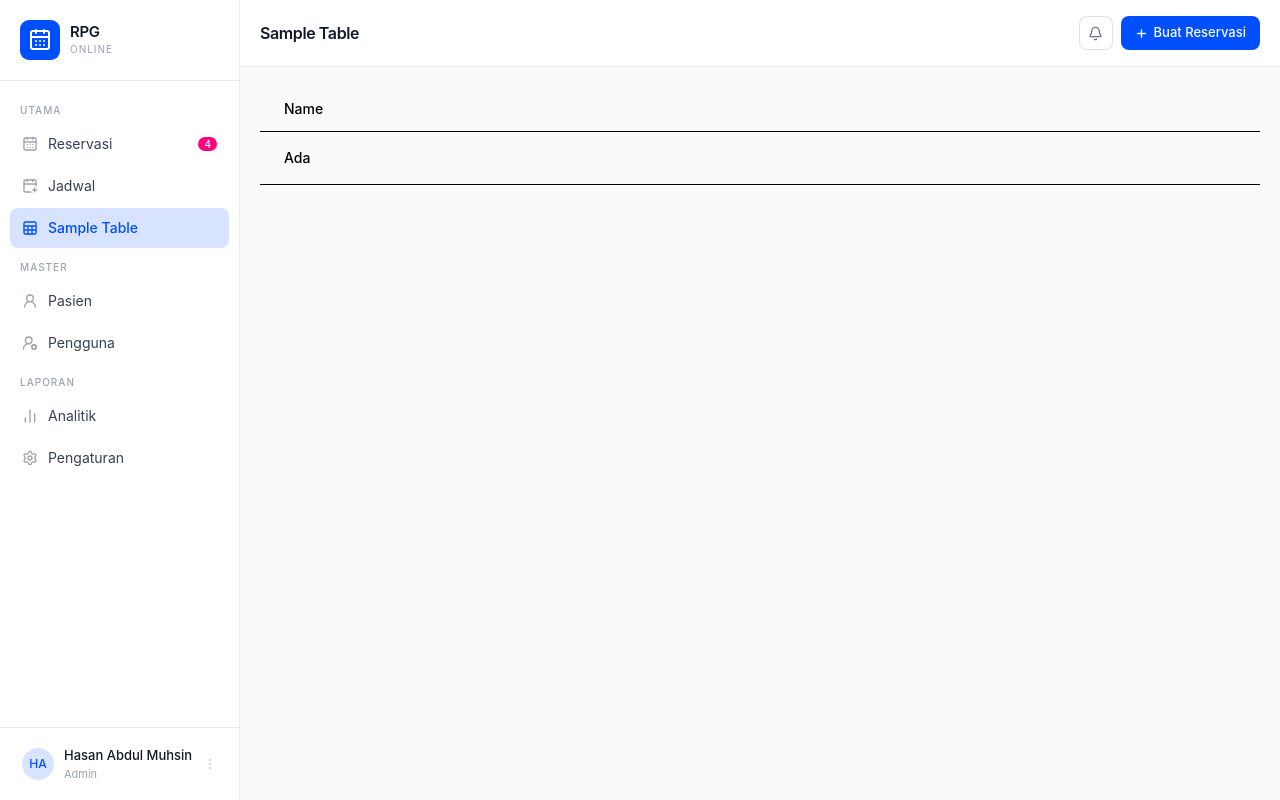
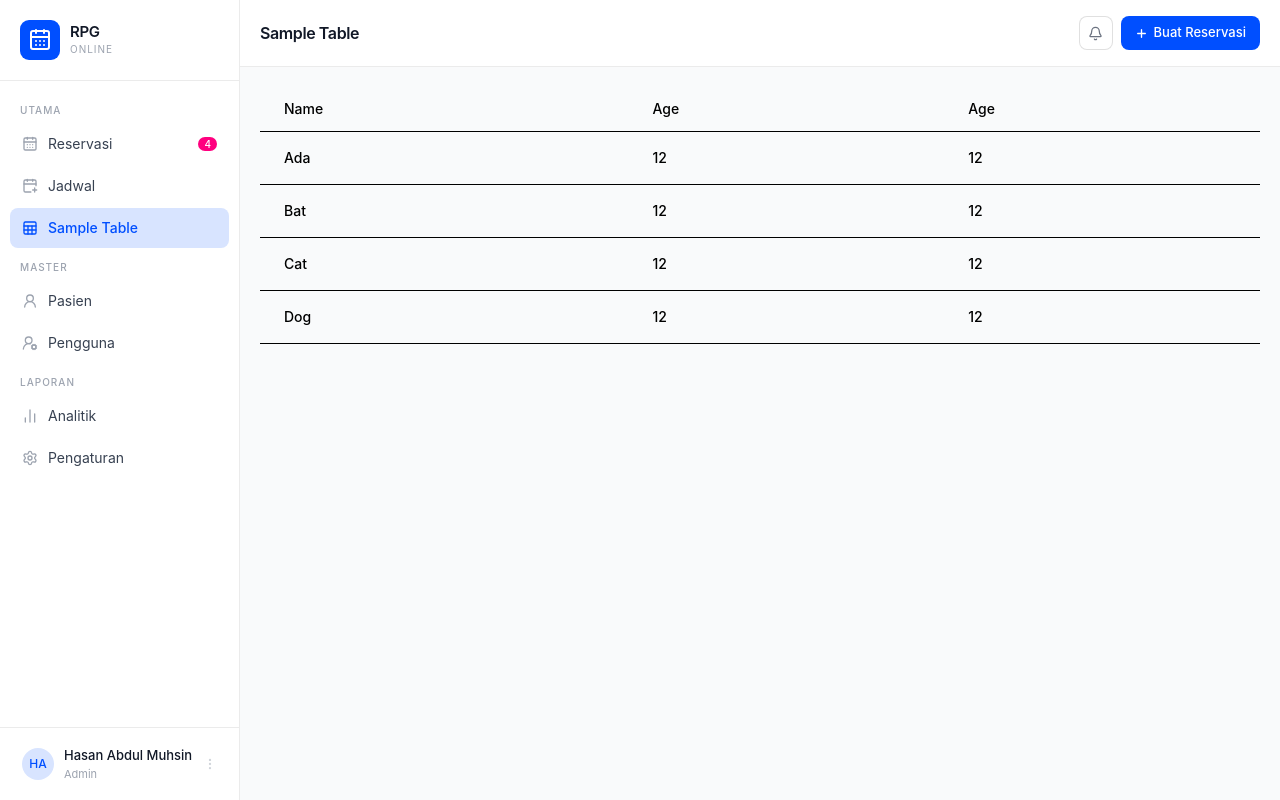
Before and after one commit to stywn93/rpg-online, a React (Vite) app: page /table in a window 1280 px wide. Built offline with nearby package versions, Linux system fonts and the light colour scheme.

Commit message:
WIP table data

```diff
--- a/src/Table.jsx
+++ b/src/Table.jsx
@@ -1,14 +1,24 @@
-import { useReactTable, getCoreRowModel, flexRender } from '@tanstack/react-table'
-const data = [{ id: 1, name: 'Ada' }]
-const columns = [{ accessorKey: 'name', header: 'Name' }]
+import {useReactTable, getCoreRowModel, flexRender} from '@tanstack/react-table'
+
+const data = [
+    {id: 1, name: 'Ada', age: 12},
+    {id: 2, name: 'Bat', age: 12},
+    {id: 3, name: 'Cat', age: 12},
+    {id: 4, name: 'Dog', age: 12},
+]
+const columns = [
+    {accessorKey: 'name', header: 'Name'},
+    {accessorKey: 'age', header: 'Age'},
+    {accessorKey: 'age', header: 'Age'},
+]
 
 export default function Table(props) {
-    const table = useReactTable({ data, columns, getCoreRowModel: getCoreRowModel() })
+    const table = useReactTable({data, columns, getCoreRowModel: getCoreRowModel()})
     return (
         <table className={"w-full text-sm text-left rtl:text-right text-body"}>
             <thead className={"bg-neutral-secondary-soft border-b border-default"}>
             {table.getHeaderGroups().map((hg) => (
-                <tr key={hg.id} >
+                <tr key={hg.id}>
                     {hg.headers.map((header) => (
                         <th key={header.id} className={"px-6 py-3 font-medium"}>
                             {flexRender(header.column.columnDef.header, header.getContext())}
@@ -19,7 +29,8 @@ export default function Table(props) {
             </thead>
             <tbody>
             {table.getRowModel().rows.map((row) => (
-                <tr key={row.id} className={"odd:bg-neutral-primary even:bg-neutral-secondary-soft border-b border-default"}>
+                <tr key={row.id}
+                    className={"odd:bg-neutral-primary even:bg-neutral-secondary-soft border-b border-default"}>
                     {row.getVisibleCells().map((cell) => (
                         <td key={cell.id} className={"px-6 py-4 font-medium text-heading whitespace-nowrap"}>
                             {flexRender(cell.column.columnDef.cell, cell.getContext())}
```
